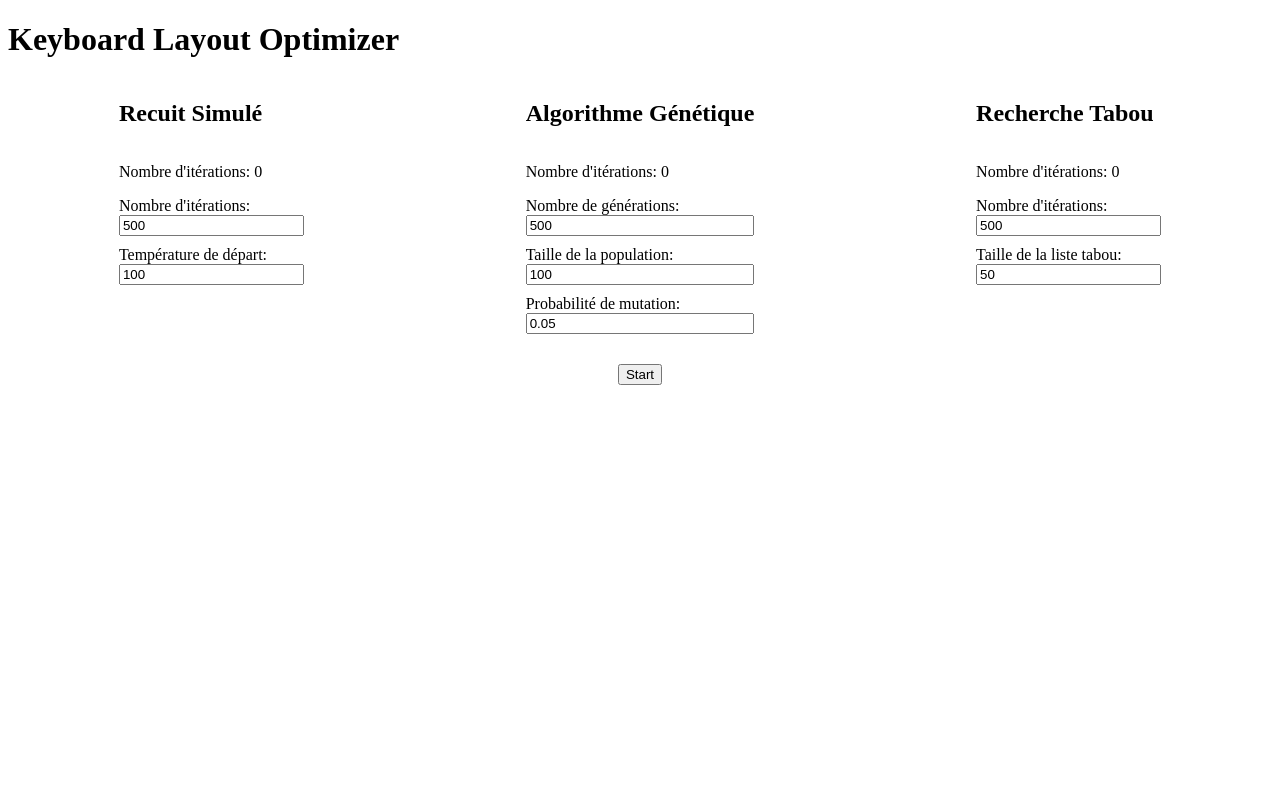
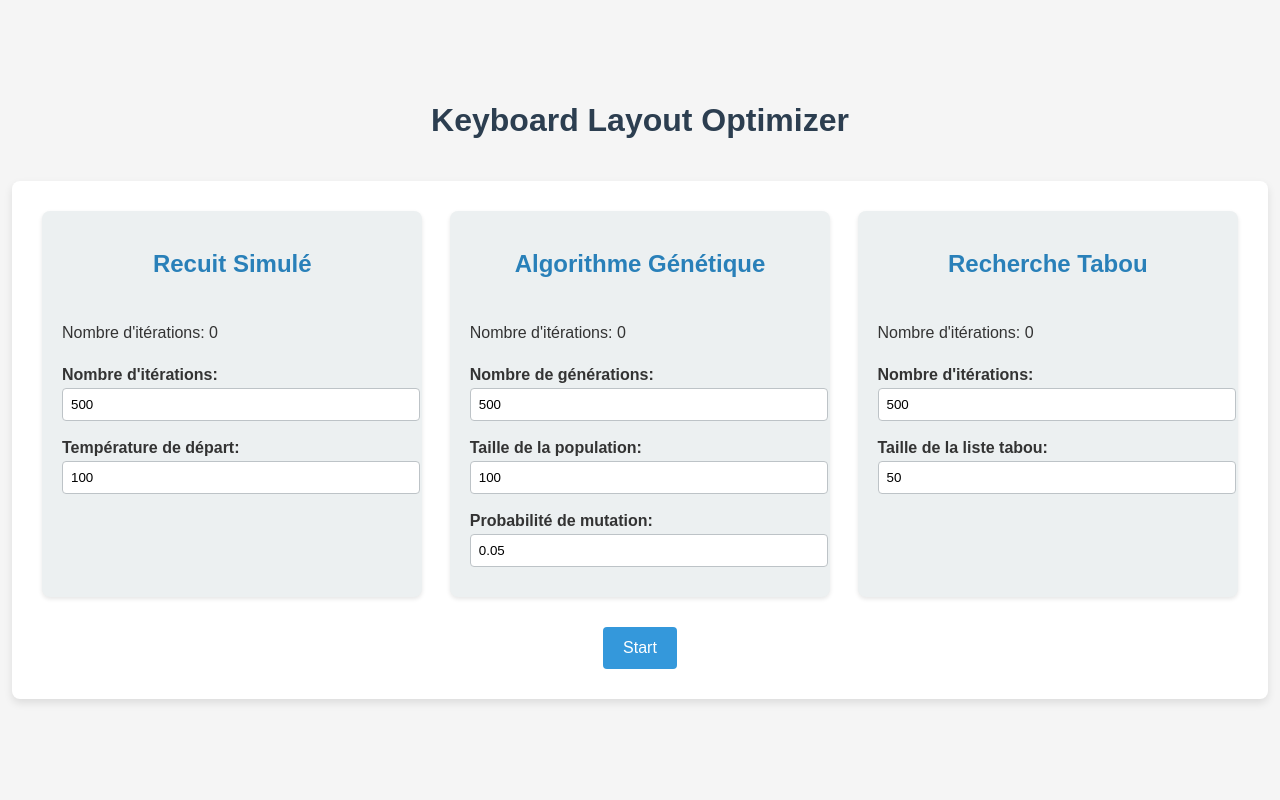
Before and after one commit to Tuurtleee/Awale, a Flask app: template templates/index.html in a window 1280 px wide. Run offline with Flask 3, Linux system fonts and the light colour scheme; the template is opened without the code that fills it, so the values that code supplies are empty.

Commit message:
jnzriognreiougnreuiogneruiogjuoignebuogrenburoie

```diff
--- a/app.py
+++ b/app.py
@@ -4,10 +4,25 @@ import recuit_simule as recuit
 import tabou as tabou
 app = Flask(__name__)
 
-@app.route('/')
+@app.route('/', methods=['GET', 'POST'])
 def index():
-
-    return render_template('index.html',range_4=range(4), range_10= range(10))
+    if request.method == 'POST':
+        recuit_iterations = int(request.form['recuit_iter'])
+        recuit_temperature = float(request.form['recuit_temp'])
+        gen_iterations = int(request.form['genetic_iter'])
+        gen_popsize = float(request.form['genetic_popsize'])
+        gen_mutprob = float(request.form['genetic_mutation'])
+        taboo_iterations = int(request.form['taboo_iter'])
+        taboo_taille = int(request.form['taboo_taille'])
+        config_genetique, gen_val = gen.run(gen_popsize, gen_iterations, gen_mutprob)
+        config_recuit, rec_val = recuit.run(recuit_iterations, recuit_temperature)
+        config_tabou, tab_val = tabou.run(taboo_iterations, taboo_taille)
+        return render_template('index.html', range_4=range(4), range_10=range(10), config_genetique=config_genetique, config_recuit=config_recuit, config_tabou=config_tabou, gen_val=gen_val, rec_val=rec_val, tab_val=tab_val)
+    config_genetique, gen_val = gen.run(100, 10, 0.1)
+    config_recuit, rec_val = recuit.run(10, 100)
+    config_tabou, tab_val = tabou.run(10, 100)
+    print(config_genetique)
+    return render_template('index.html', range_4=range(4), range_10=range(10))
 
 if __name__ == '__main__':
     app.run(debug=True)
--- a/recuit_simule.py
+++ b/recuit_simule.py
@@ -75,9 +75,9 @@ def recuit_simule(freq_bigrams, temp_initiale, taux_refroidissement, iterations,
     return meilleure_config, meilleure_valeur
 
 # Exemple d'utilisation
-def run():
+def run(iter, temp):
     freq_bigrams = charger_freq_bigrams('map.csv')
-    meilleure_config, meilleure_valeur = recuit_simule(freq_bigrams, temp_initiale=1000, taux_refroidissement=0.99, iterations=10000, pas_rafraichissement=100)
+    meilleure_config, meilleure_valeur = recuit_simule(freq_bigrams, temp_initiale=temp, taux_refroidissement=0.99, iterations=iter, pas_rafraichissement=100)
 
     # Affichage de la configuration finale sans les cases vides
     print("Meilleure configuration :")
--- a/static/styles.css
+++ b/static/styles.css
@@ -5,12 +5,6 @@ td{
 .card{
     display: flex;
     flex-direction: column;
-}
-.cont{
-    display: flex;
-    flex-direction: row;
-    justify-content: space-around;
-    flex-wrap: wrap;
 }
 input{
     margin-bottom: 10px;
@@ -22,3 +16,98 @@ input{
     flex-direction: column;
     margin-top:20px;
 }
+
+body {
+    font-family: Arial, sans-serif;
+    background-color: #f5f5f5;
+    color: #333;
+    margin: 0;
+    padding: 0;
+    display: flex;
+    flex-direction: column;
+    justify-content: center;
+    align-items: center;
+    min-height: 100vh;
+}
+
+h1 {
+    text-align: center;
+    color: #2c3e50;
+}
+
+form {
+    background-color: #fff;
+    padding: 20px;
+    border-radius: 8px;
+    box-shadow: 0 4px 8px rgba(0, 0, 0, 0.1);
+    width: 95%;
+    margin: 20px auto;
+}
+
+.cont {
+    display: flex;
+    flex-wrap: wrap;
+    justify-content: space-between;
+}
+
+.card {
+    background-color: #ecf0f1;
+    border-radius: 8px;
+    padding: 20px;
+    margin: 10px;
+    box-shadow: 0 2px 4px rgba(0, 0, 0, 0.1);
+    flex: 1 1 30%;
+    max-width: 28%;
+}
+
+.card h2 {
+    text-align: center;
+    color: #2980b9;
+}
+
+table {
+    width: 100%;
+    border-collapse: collapse;
+    margin-bottom: 10px;
+}
+
+table td {
+    border: 1px solid #bdc3c7;
+    padding: 8px;
+    text-align: center;
+}
+
+label {
+    display: block;
+    margin: 8px 0 4px;
+    font-weight: bold;
+}
+
+input[type="number"] {
+    width: 100%;
+    padding: 8px;
+    margin-bottom: 10px;
+    border: 1px solid #bdc3c7;
+    border-radius: 4px;
+}
+
+.full-line {
+    text-align: center;
+    width: 100%;
+    margin-top: 20px;
+}
+
+input[type="submit"] {
+    background-color: #3498db;
+    color: #fff;
+    border: none;
+    padding: 12px 20px;
+    font-size: 16px;
+    border-radius: 4px;
+    cursor: pointer;
+    transition: background-color 0.3s ease;
+}
+
+input[type="submit"]:hover {
+    background-color: #2980b9;
+}
```
Also changed, not shown: genetique.py (+6 -3 lines), tabou.py (+5 -3 lines), last_genetique.png (added), last_recuit.png, last_tabou.png (added).
